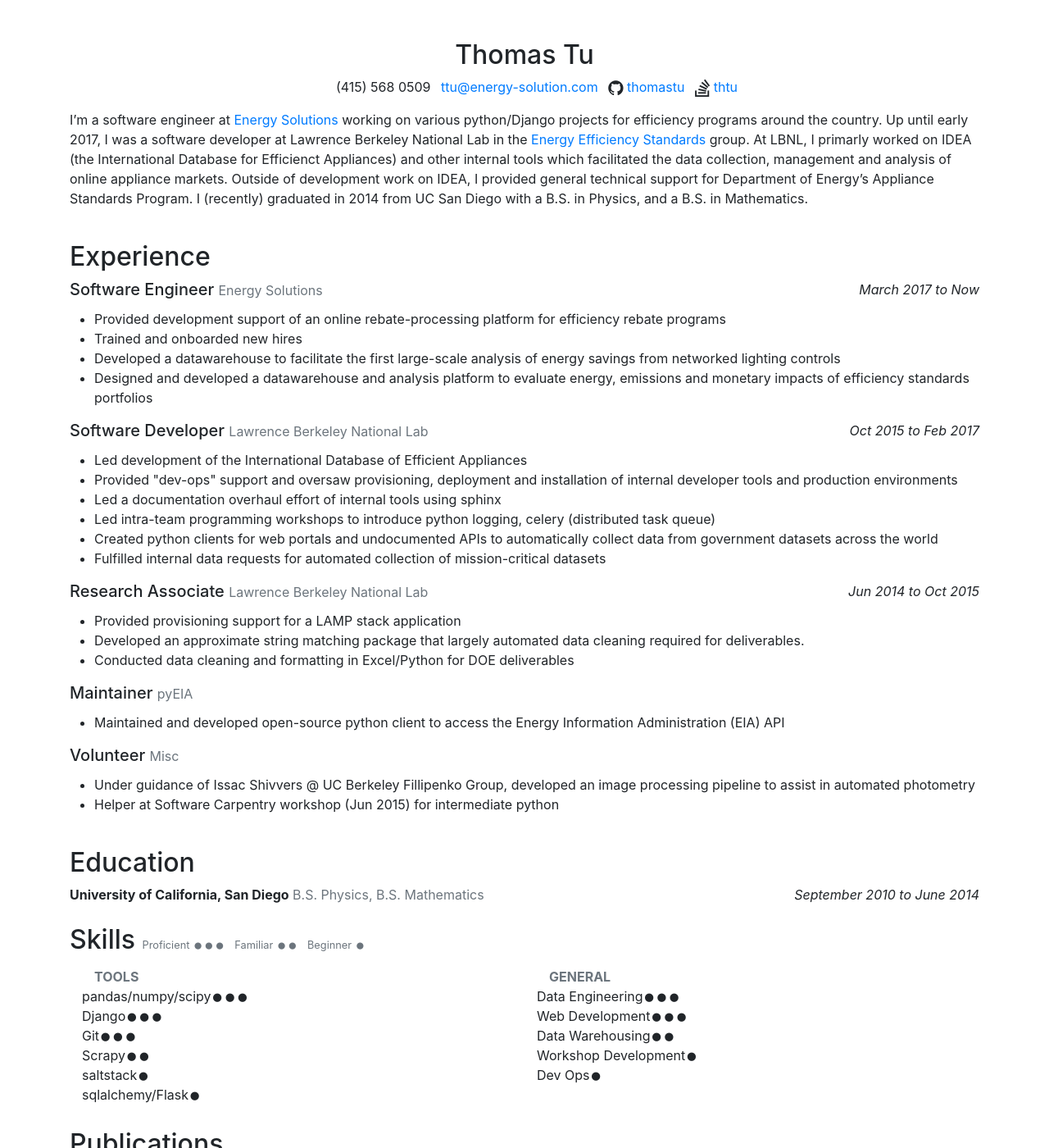
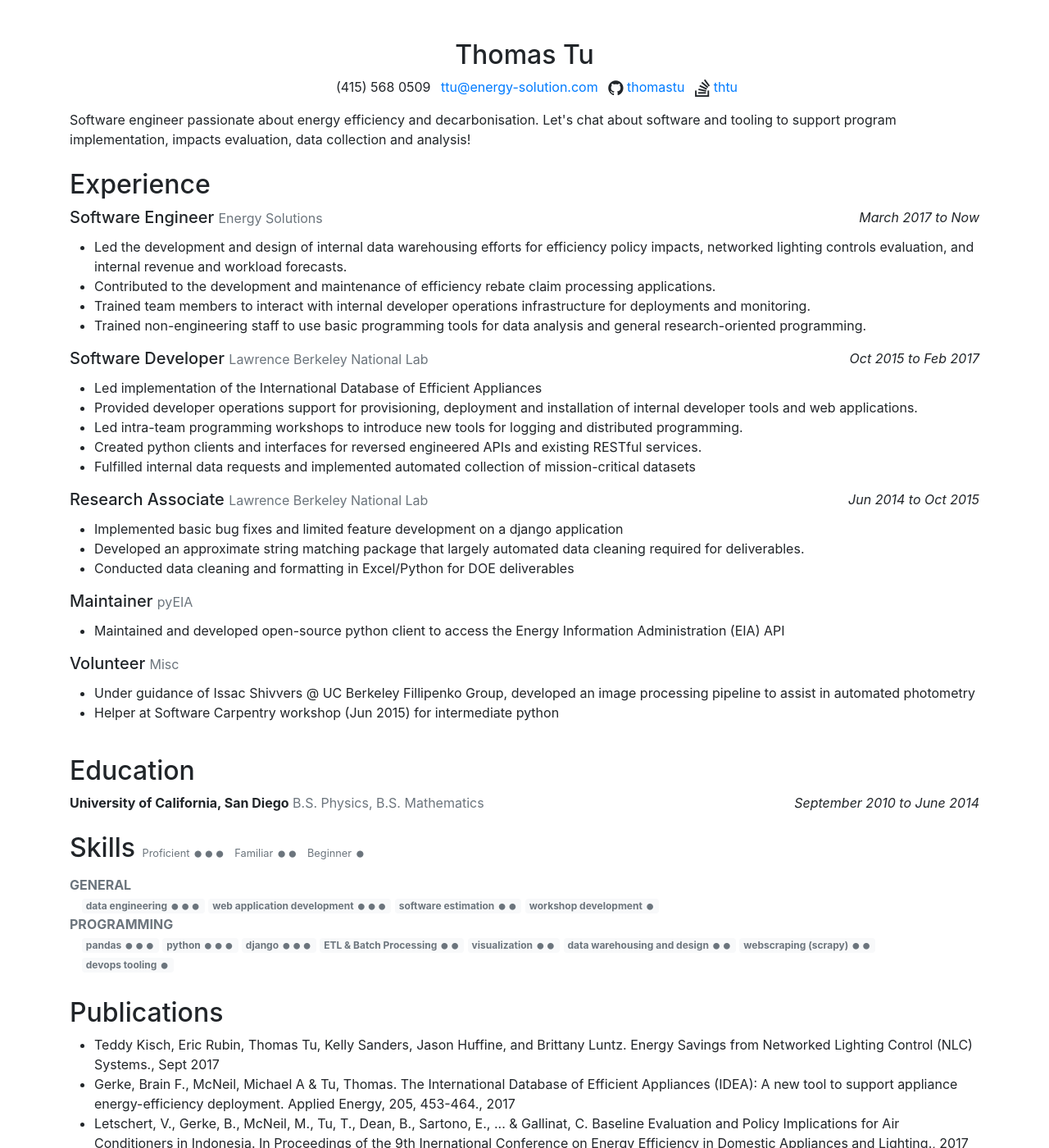
Before and after one commit to thomastu/thomastu.github.io, a Jekyll site: the page built from resume/index.html, in a window 1280 px wide and 1400 px high. Shown: the whole window at 82% size. Built offline with Jekyll 4.4.1, drawn with Linux system fonts in a browser that asks for light colours; nearby versions of some CDN libraries.

Commit message:
Update resume and about

```diff
--- a/_data/resume.yml
+++ b/_data/resume.yml
@@ -3,34 +3,35 @@
     degree: B.S. Physics, B.S. Mathematics
     start: September 2010
     end: June 2014
-
+topic: |
+  Software engineer passionate about energy efficiency and decarbonisation.
+  Let's chat about software and tooling to support program implementation, impacts evaluation, data collection and analysis!
 experience:
   - position: Software Engineer
     employer: Energy Solutions
     start: March 2017
     end: Now
     description:
-        - Provided development support of an online rebate-processing platform for efficiency rebate programs
-        - Trained and onboarded new hires
-        - Developed a datawarehouse to facilitate the first large-scale analysis of energy savings from networked lighting controls
-        - Designed and developed a datawarehouse and analysis platform to evaluate energy, emissions and monetary impacts of efficiency standards portfolios
+      - Led the development and design of internal data warehousing efforts for efficiency policy impacts, networked lighting controls evaluation, and internal revenue and workload forecasts.
+      - Contributed to the development and maintenance of efficiency rebate claim processing applications.
+      - Trained team members to interact with internal developer operations infrastructure for deployments and monitoring.
+      - Trained non-engineering staff to use basic programming tools for data analysis and general research-oriented programming.
   - position: Software Developer
     employer: Lawrence Berkeley National Lab
     start: Oct 2015
     end: Feb 2017
     description:
-        - Led development of the International Database of Efficient Appliances
-        - Provided "dev-ops" support and oversaw provisioning, deployment and installation of internal developer tools and production environments
-        - Led a documentation overhaul effort of internal tools using sphinx
-        - Led intra-team programming workshops to introduce python logging, celery (distributed task queue)
-        - Created python clients for web portals and undocumented APIs to automatically collect data from government datasets across the world
-        - Fulfilled internal data requests for automated collection of mission-critical datasets
+      - Led implementation of the International Database of Efficient Appliances
+      - Provided developer operations support for provisioning, deployment and installation of internal developer tools and web applications.
+      - Led intra-team programming workshops to introduce new tools for logging and distributed programming.
+      - Created python clients and interfaces for reversed engineered APIs and existing RESTful services.
+      - Fulfilled internal data requests and implemented automated collection of mission-critical datasets
   - position: Research Associate
     employer: Lawrence Berkeley National Lab
     start: Jun 2014
     end: Oct 2015
     description:
-      - Provided provisioning support for a LAMP stack application
+      - Implemented basic bug fixes and limited feature development on a django application
       - Developed an approximate string matching package that largely automated data cleaning required for deliverables.
       - Conducted data cleaning and formatting in Excel/Python for DOE deliverables
   - position: Maintainer
@@ -44,43 +45,46 @@
       - Helper at Software Carpentry workshop (Jun 2015) for intermediate python
 
 publications:
-- 'Teddy Kisch, Eric Rubin, Thomas Tu, Kelly Sanders, Jason Huffine, and Brittany Luntz.  Energy Savings from Networked Lighting Control (NLC) Systems., Sept 2017'
-- 'Gerke, Brain F., McNeil, Michael A & Tu, Thomas.  The International Database of Efficient Appliances (IDEA): A new tool to support appliance energy-efficiency deployment.  Applied Energy, 205, 453-464., 2017'
-- 'Letschert, V., Gerke, B., McNeil, M., Tu, T., Dean, B., Sartono, E., ... & Gallinat, C. Baseline Evaluation and Policy Implications for Air Conditioners in Indonesia. In Proceedings of the 9th Inernational Conference on Energy Efficiency in Domestic Appliances and Lighting., 2017'
-- 'Gerke, Brian F., Michael A. McNeil, Thomas Tu, and Feiyang Xu. "The International Database of Efficient Appliances (IDEA): A New Resource for Global Efficiency Policy." In 2016 ACEEE Summer Study on Energy Efficiency in Buildings. Pacific Grove, Ca, 2016'
-- 'Gerke, Brian F., Michael A. McNeil, and Thomas Tu. International Database of Efficient Appliances (IDEA): A Novel Tool for Efficiency Program Development and Evaluation., 2015'
+  - 'Teddy Kisch, Eric Rubin, Thomas Tu, Kelly Sanders, Jason Huffine, and Brittany Luntz.  Energy Savings from Networked Lighting Control (NLC) Systems., Sept 2017'
+  - 'Gerke, Brain F., McNeil, Michael A & Tu, Thomas.  The International Database of Efficient Appliances (IDEA): A new tool to support appliance energy-efficiency deployment.  Applied Energy, 205, 453-464., 2017'
+  - 'Letschert, V., Gerke, B., McNeil, M., Tu, T., Dean, B., Sartono, E., ... & Gallinat, C. Baseline Evaluation and Policy Implications for Air Conditioners in Indonesia. In Proceedings of the 9th Inernational Conference on Energy Efficiency in Domestic Appliances and Lighting., 2017'
+  - 'Gerke, Brian F., Michael A. McNeil, Thomas Tu, and Feiyang Xu. "The International Database of Efficient Appliances (IDEA): A New Resource for Global Efficiency Policy." In 2016 ACEEE Summer Study on Energy Efficiency in Buildings. Pacific Grove, Ca, 2016'
+  - 'Gerke, Brian F., Michael A. McNeil, and Thomas Tu. International Database of Efficient Appliances (IDEA): A Novel Tool for Efficiency Program Development and Evaluation., 2015'
 
 skills:
-    - name: Git
-      level: 3
-      category: Tools
-    - name: Django
-      level: 3
-      category: Tools
-    - name: pandas/numpy/scipy
-      level: 3
-      category: Tools
-    - name: Scrapy
-      level: 2
-      category: Tools
-    - name: sqlalchemy/Flask
-      level: 1
-      category: Tools
-    - name: saltstack
-      level: 1
-      category: Tools
-    - name: Web Development
-      level: 3
-      category: General
-    - name: Dev Ops
-      level: 1
-      category: General
-    - name: Data Engineering
-      level: 3
-      category: General
-    - name: Data Warehousing
-      level: 2
-      category: General
-    - name: Workshop Development
-      level: 1
-      category: General
+  - name: web application development
+    level: 3
+    category: General
+  - name: data engineering
+    level: 3
+    category: General
+  - name: django
+    level: 3
+    category: Programming
+  - name: webscraping (scrapy)
+    level: 2
+    category: Programming
+  - name: devops tooling
+    level: 1
+    category: Programming
+  - name: workshop development
+    level: 1
+    category: General
+  - name: python
+    level: 3
+    category: Programming
+  - name: data warehousing and design
+    level: 2
+    category: Programming
+  - name: software estimation
+    level: 2
+    category: General
+  - name: pandas
+    level: 3
+    category: Programming
+  - name: visualization
+    level: 2
+    category: Programming
+  - name: ETL & Batch Processing
+    level: 2
+    category: Programming
--- a/_includes/resume/header.html
+++ b/_includes/resume/header.html
@@ -19,6 +19,7 @@
         {% endif %}
     </ul>
 
-    {{ site.pages | where:"title","About"  }}
+    <!-- {{ site.pages | where:"title","About"  }} -->
+    {{ site.data.resume.topic }}
 
 </div>
--- a/_includes/resume/skills.html
+++ b/_includes/resume/skills.html
@@ -19,26 +19,24 @@
         {% if N == 1 %}
         <div class="row" style="padding: 5px 0;">
         {% endif %}
-        <div class="col">
-          <div class="col text-xs-center">
+        <div class="row" role="group">
+          <div class="col">
             <strong class="text-uppercase text-muted">
             {{ group.name }}
             </strong>
-          </div>
+
 
           <div class="col">{% for skill in items %}
           {% capture level %}{{skill.level | to_integer }}{% endcapture %}
           {% capture proficiency %}
             {% for _ in (1..level) %}{{ stars }}{% endfor %}
           {% endcapture %}
-            <div class="row text-xs-center">
-            <span>{{ skill.name }}</span>
-            <span>{{ proficiency }}</span>
-            </div>
+            <span class="badge text-muted badge-light">{{ skill.name }} {{ proficiency }}</span>
           {% endfor %}</div>
         {% if N == 0 %}
         </div>
         {% endif %}
-        </div>{% endfor %}
+        </div></div>
+        {% endfor %}
     </div>
 </div>
--- a/about.md
+++ b/about.md
@@ -4,7 +4,7 @@
 permalink: /about/
 ---
 
-I'm a software engineer at [Energy Solutions] working on various python/Django projects for efficiency programs around the country.  Up until early 2017, I was a software developer at Lawrence Berkeley National Lab in the [Energy Efficiency Standards][EES] group.  At LBNL, I primarly worked on IDEA (the International Database for Efficienct Appliances) and other internal tools which facilitated the data collection, management and analysis of online appliance markets.  Outside of development work on IDEA, I provided general technical support for Department of Energy's Appliance Standards Program.  I (recently) graduated in 2014 from UC San Diego with a B.S. in Physics, and a B.S. in Mathematics.
+Software engineer excited about energy efficiency, distributed energy resources, and renewables.  Currently at [Energy Solutions] using python/Django to implement claim processing platforms for efficiency programs, and supporting internal BI efforts.  Former software developer for the [Energy Efficiency Standards][EES] group at Lawrence Berkeley National Lab where I worked on the International Database for Efficienct Appliances and internal tooling which facilitated the data collection, management and analysis of online appliance markets.  Graduated in 2014 from UC San Diego with a B.S. in Physics and Mathematics.
 
 [Energy Solutions]: https://energy-solution.com/
 [EES]: https://ees.lbl.gov/
```
